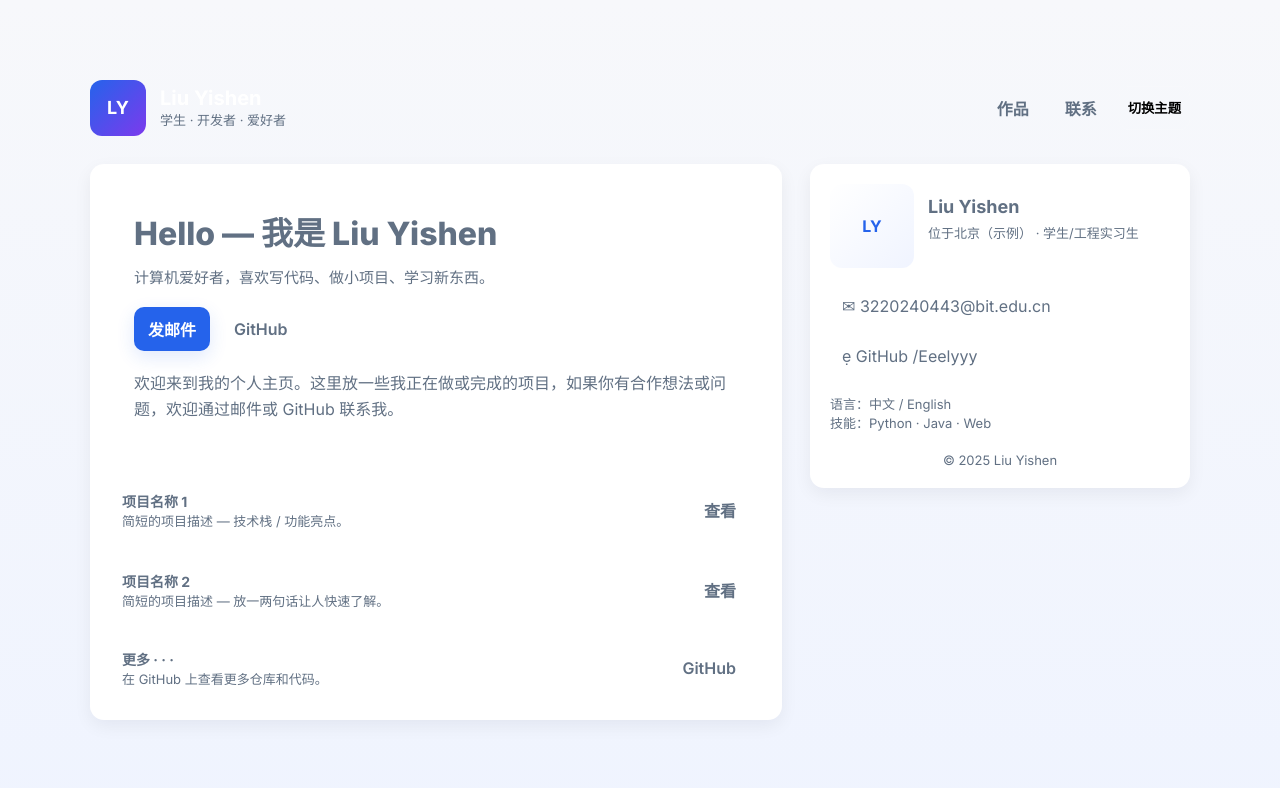
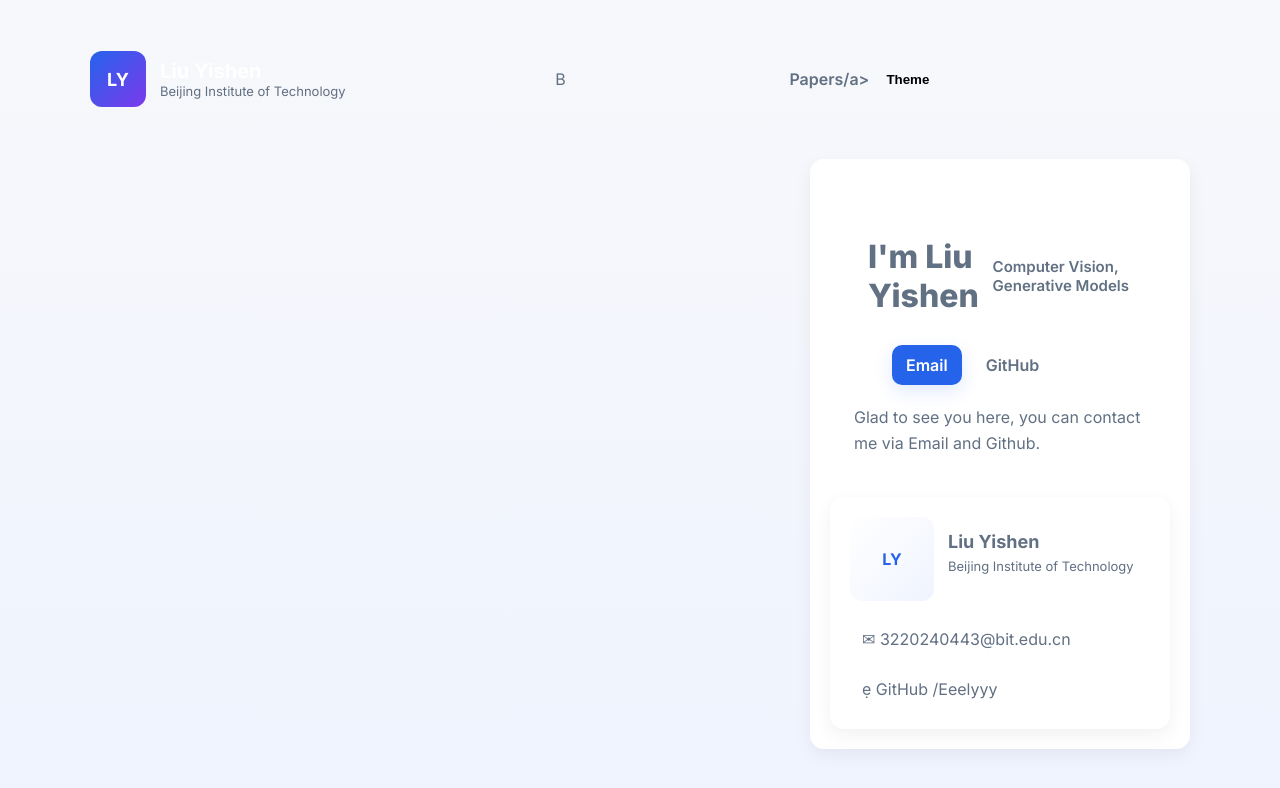
Before and after one commit to Eeelyyy/Eeelyyy.github.io, a plain HTML site: page index.html in a window 1280 px wide. Drawn offline with Linux system fonts and the light colour scheme.

Commit message:
Update personal website content and language

```diff
--- a/index.html
+++ b/index.html
@@ -3,8 +3,8 @@
 <head>
   <meta charset="utf-8">
   <meta name="viewport" content="width=device-width,initial-scale=1">
-  <title>Liu Yishen — 个人网站</title>
-  <meta name="description" content="Liu Yishen 的个人主页 — 联系方式、作品与简介。">
+  <title>Liu Yishen</title>
+  <meta name="description" content="Liu Yishen">
   <link rel="preconnect" href="https://fonts.googleapis.com">
   <link rel="preconnect" href="https://fonts.gstatic.com" crossorigin>
   <link href="https://fonts.googleapis.com/css2?family=Inter:wght@300;400;600;700;800&display=swap" rel="stylesheet">
@@ -69,75 +69,46 @@
         <div class="logo">LY</div>
         <div>
           <h1>Liu Yishen</h1>
-          <div class="hdr-sub">学生 · 开发者 · 爱好者</div>
+          <div class="hdr-sub">Beijing Institute of Technology</div>
         </div>
-      </div>
+      </div>B
       <nav>
-        <a class="btn btn-ghost" href="#projects">作品</a>
-        <a class="btn btn-ghost" href="#contact">联系</a>
-        <button id="themeBtn" class="btn theme-toggle" title="切换暗色/亮色">切换主题</button>
+        <a class="btn btn-ghost" href="#projects">Papers/a>
+        <button id="themeBtn" class="btn theme-toggle" title="Dark/Light">Theme</button>
       </nav>
     </header>
 
     <main>
       <section class="card">
         <div class="hero">
-          <p class="name">Hello — 我是 Liu Yishen</p>
-          <p class="subtitle">计算机爱好者，喜欢写代码、做小项目、学习新东西。</p>
+          <p class="name">I'm Liu Yishen</p>
+          <p class="subtitle">Computer Vision, Generative Models</p>
           <div class="links">
-            <a class="btn btn-primary" href="mailto:3220240443@bit.edu.cn">发邮件</a>
+            <a class="btn btn-primary" href="mailto:3220240443@bit.edu.cn">Email</a>
             <a class="btn btn-ghost" href="https://github.com/Eeelyyy" target="_blank" rel="noopener">GitHub</a>
           </div>
-          <p class="summary">欢迎来到我的个人主页。这里放一些我正在做或完成的项目，如果你有合作想法或问题，欢迎通过邮件或 GitHub 联系我。</p>
+          <p class="summary">Glad to see you here, you can contact me via Email and Github.</p>
         </div>
 
-        <div id="projects" class="projects">
-          <div class="project">
-            <div>
-              <h3>项目名称 1</h3>
-              <p>简短的项目描述 — 技术栈 / 功能亮点。</p>
-            </div>
-            <a href="#" class="btn btn-ghost">查看</a>
-          </div>
 
-          <div class="project">
-            <div>
-              <h3>项目名称 2</h3>
-              <p>简短的项目描述 — 放一两句话让人快速了解。</p>
-            </div>
-            <a href="#" class="btn btn-ghost">查看</a>
-          </div>
-
-          <div class="project">
-            <div>
-              <h3>更多 · · ·</h3>
-              <p>在 GitHub 上查看更多仓库和代码。</p>
-            </div>
-            <a href="https://github.com/Eeelyyy" target="_blank" class="btn btn-ghost">GitHub</a>
-          </div>
-        </div>
-      </section>
 
       <aside class="card">
         <div class="profile">
           <div class="avatar">LY</div>
           <div class="meta">
             <p class="who">Liu Yishen</p>
-            <p class="what">位于北京（示例） · 学生/工程实习生</p>
+            <p class="what">Beijing Institute of Technology</p>
           </div>
         </div>
 
         <div id="contact" class="contact">
-          <a href="mailto:3220240443@bit.edu.cn" aria-label="发邮件给 Liu Yishen">✉ 3220240443@bit.edu.cn</a>
-          <a href="https://github.com/Eeelyyy" target="_blank" rel="noopener" aria-label="访问 GitHub 仓库"> GitHub /Eeelyyy</a>
+          <a href="mailto:3220240443@bit.edu.cn" aria-label="Mail Liu Yishen">✉ 3220240443@bit.edu.cn</a>
+          <a href="https://github.com/Eeelyyy" target="_blank" rel="noopener" aria-label="Visit GitHub"> GitHub /Eeelyyy</a>
         </div>
 
-        <div style="margin-top:18px;font-size:13px;color:var(--muted)">
-          语言：中文 / English<br>
-          技能：Python · Java · Web
-        </div>
 
-        <footer>© <span id="year"></span> Liu Yishen</footer>
+
+
       </aside>
     </main>
   </div>
```
